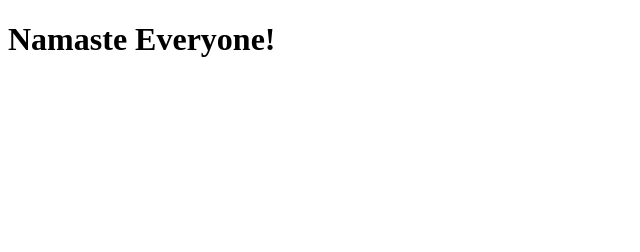
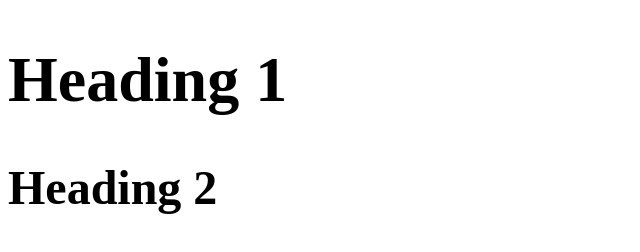
Before and after one commit to Hack-Mav/Namaste-React-Course, a plain HTML site: page index.html in a window 1280 px wide. Shown: the whole page, without its empty margins (0-640 px from the left). Drawn offline with nearby package versions, Linux system fonts and the light colour scheme.

Commit message:
added the logic to print multiple elements altogether

```diff
--- a/index.html
+++ b/index.html
@@ -6,7 +6,8 @@
     <title>New React</title>
   </head>
   <body>
-    <div id="root"></div>
+    <div id="root">
+    </div>
   </body>
   <!-- <script>
     const heading = document.createElement("h1");
@@ -24,13 +25,35 @@
   ></script>
   <script>
 
-    const heading = React.createElement("h1", {}, "Namaste Everyone!");
+    const heading = React.createElement(
+        "h1",
+        {
+            id: "title"
+        },
+        "Heading 1"
+    );
+
+    const heading2 = React.createElement(
+        "h2",
+        {
+            id: "title"
+        },
+        "Heading 2"
+    );
+
+    const container = React.createElement(
+        "h1",
+        {
+            id: "container"
+        },
+        [heading, heading2]
+    );
 
     console.log(heading);
 
     const root = ReactDOM.createRoot(document.getElementById("root"));
 
-    root.render(heading);
+    root.render(container);
 
   </script>
 </html>
```
